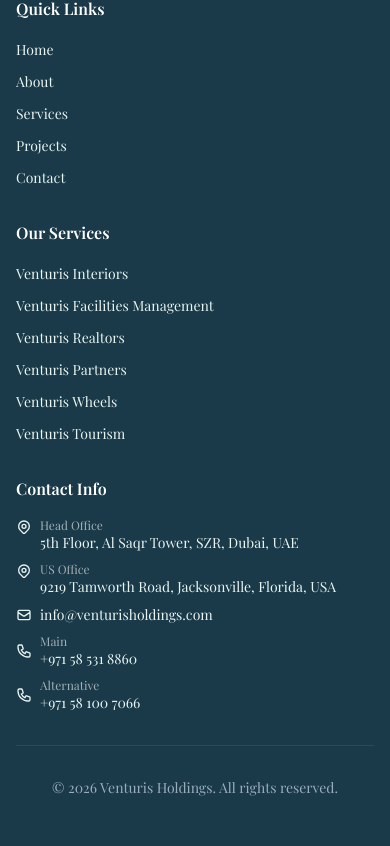
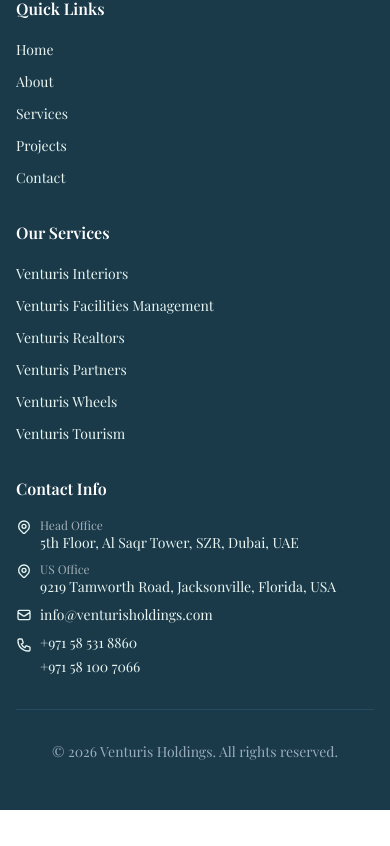
Before and after one commit to graphicsfaisal90-max/venturis-holdings, a React (Vite) app: page / in a window 390 px wide. Shown: the part 6610-7456 px from the top of the page. After the commit the page ends 7420 px from the top, so only its background shows below. Built offline with nearby package versions, Linux system fonts and the light colour scheme; no server answers; a web font is replaced by a local one.

Commit message:
Clean up footer phone numbers - remove Main/Alternative labels, use single icon with 2 lines

```diff
--- a/src/components/Footer.jsx
+++ b/src/components/Footer.jsx
@@ -66,22 +66,13 @@ export default function Footer() {
                 </svg>
                 <span>info@venturisholdings.com</span>
               </li>
-              <li className="flex items-center gap-2">
-                <svg className="w-4 h-4 shrink-0" fill="none" stroke="currentColor" viewBox="0 0 24 24">
+              <li className="flex items-start gap-2">
+                <svg className="w-4 h-4 mt-1 shrink-0" fill="none" stroke="currentColor" viewBox="0 0 24 24">
                   <path strokeLinecap="round" strokeLinejoin="round" strokeWidth={2} d="M3 5a2 2 0 012-2h3.28a1 1 0 01.948.684l1.498 4.493a1 1 0 01-.502 1.21l-2.257 1.13a11.042 11.042 0 005.516 5.516l1.13-2.257a1 1 0 011.21-.502l4.493 1.498a1 1 0 01.684.949V19a2 2 0 01-2 2h-1C9.716 21 3 14.284 3 6V5z" />
                 </svg>
-                <div>
-                  <span className="text-white/60 text-xs block">Main</span>
-                  <a href="tel:+971585318860" className="hover:text-white transition-colors">+971 58 531 8860</a>
-                </div>
-              </li>
-              <li className="flex items-center gap-2">
-                <svg className="w-4 h-4 shrink-0" fill="none" stroke="currentColor" viewBox="0 0 24 24">
-                  <path strokeLinecap="round" strokeLinejoin="round" strokeWidth={2} d="M3 5a2 2 0 012-2h3.28a1 1 0 01.948.684l1.498 4.493a1 1 0 01-.502 1.21l-2.257 1.13a11.042 11.042 0 005.516 5.516l1.13-2.257a1 1 0 011.21-.502l4.493 1.498a1 1 0 01.684.949V19a2 2 0 01-2 2h-1C9.716 21 3 14.284 3 6V5z" />
-                </svg>
-                <div>
-                  <span className="text-white/60 text-xs block">Alternative</span>
-                  <a href="tel:+971581007066" className="hover:text-white transition-colors">+971 58 100 7066</a>
+                <div className="space-y-1">
+                  <a href="tel:+971585318860" className="block hover:text-white transition-colors">+971 58 531 8860</a>
+                  <a href="tel:+971581007066" className="block hover:text-white transition-colors">+971 58 100 7066</a>
                 </div>
               </li>
             </ul>
```
